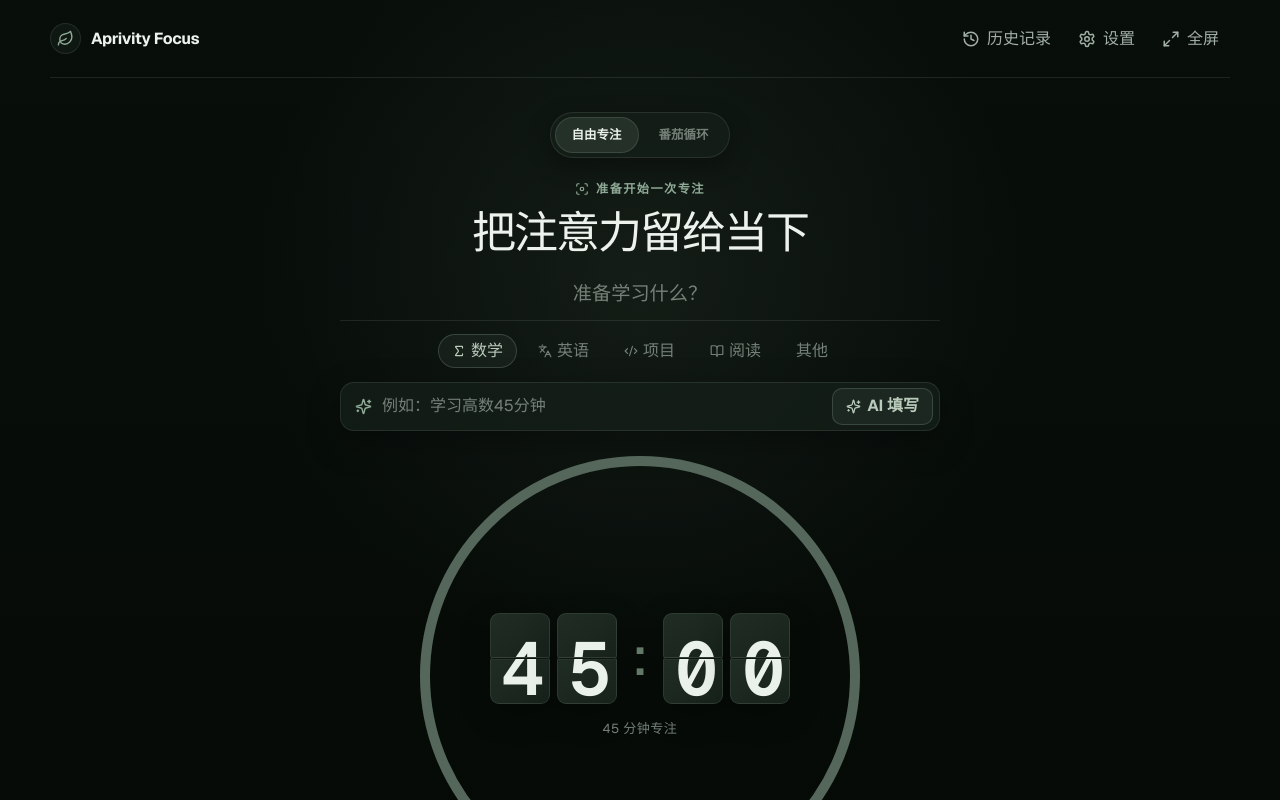
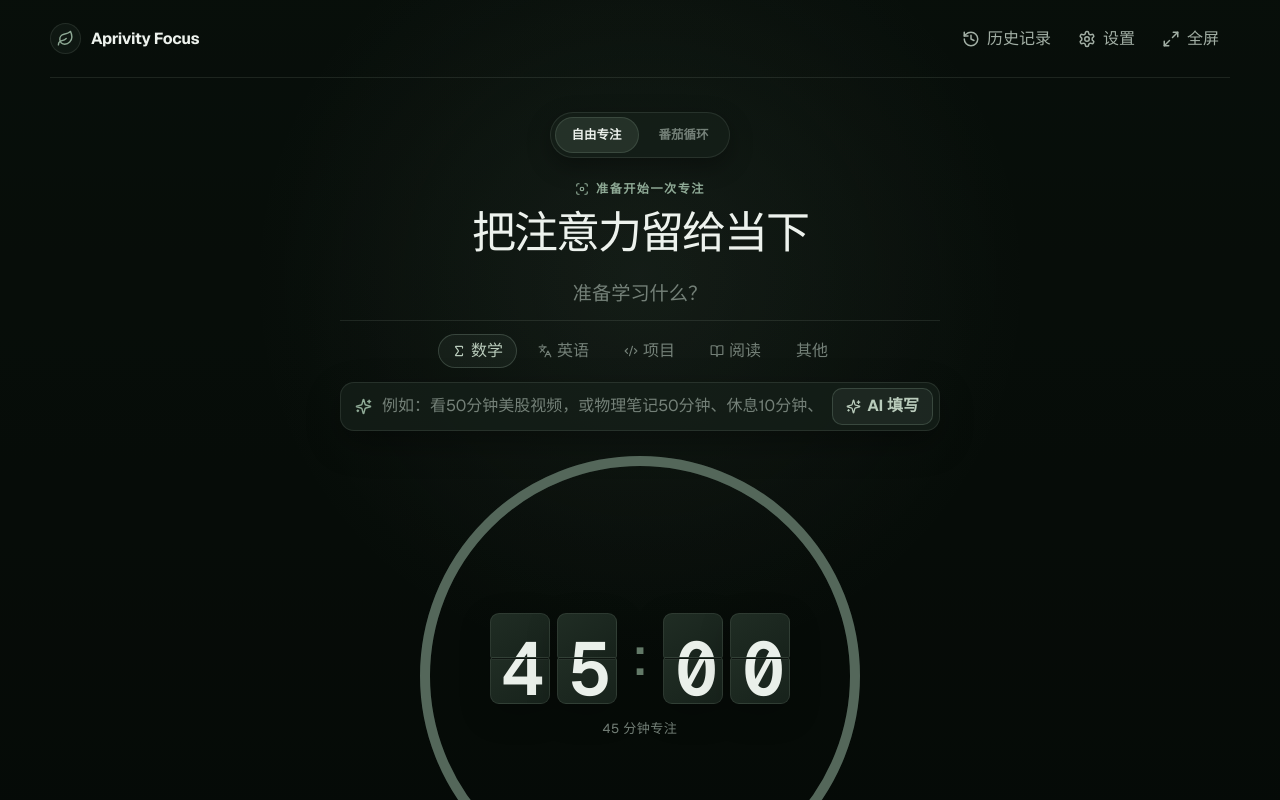
Before and after one commit to Aprivity/study-timer, a Next.js app: page / in a window 1280 px wide. Shown: the top 800 px of the page. Built offline with nearby package versions, Linux system fonts and the light colour scheme.

Commit message:
feat: apply unified AI timer settings

```diff
--- a/components/focus/FocusTimer.tsx
+++ b/components/focus/FocusTimer.tsx
@@ -13,20 +13,18 @@ import { addSessionUnique, createStoppedSession } from "@/lib/sessions";
 import { formatDuration } from "@/lib/time-format";
 import { createCompletionNotification, getNotificationPermission, isNotificationSupported, sendBrowserNotification, shouldSendDesktopNotification } from "@/lib/notifications";
 import type { FocusSession } from "@/types/focus-session";
-import type { FocusParseResult } from "@/types/focus-ai";
-import type { PomodoroParseResult } from "@/types/pomodoro-ai";
 import type { PomodoroCycleState, PomodoroPhase, TimerMode } from "@/types/pomodoro";
+import type { TimerParseResult } from "@/types/timer-ai";
 import type { PersistedTimer } from "@/types/timer";
 import { CompleteDialog } from "@/components/dialogs/CompleteDialog";
 import { ConfirmEndDialog } from "@/components/dialogs/ConfirmEndDialog";
 import { PomodoroPhaseHeader } from "@/components/pomodoro/PomodoroPhaseHeader";
-import { AiPomodoroInput } from "@/components/pomodoro/AiPomodoroInput";
 import { PomodoroTimerControls } from "@/components/pomodoro/PomodoroTimerControls";
 import { PomodoroTransitionDialog } from "@/components/pomodoro/PomodoroTransitionDialog";
 import { TimerModeSelector } from "@/components/pomodoro/TimerModeSelector";
 import { TodaySummary } from "@/components/stats/TodaySummary";
 import { FlipClock } from "./FlipClock";
-import { AiFocusInput } from "./AiFocusInput";
+import { AiTimerInput } from "./AiTimerInput";
 import { ProgressRing } from "./ProgressRing";
 import { TaskInput } from "./TaskInput";
 import { TimePresets } from "./TimePresets";
@@ -223,16 +221,26 @@ export function FocusTimer() {
 
   const locked = timer.status === "running" || timer.status === "paused";
   const canConfigurePomodoro = mode === "pomodoro" && timer.status === "idle" && cycle.state.phase === "focus" && cycle.state.currentRound === 1 && !cycle.state.cycleId;
-  const applyAiFocusResult = (result: FocusParseResult): boolean => {
+  const canUseAi = timer.status === "idle" && (mode === "free" || canConfigurePomodoro);
+  const applyAiTimerResult = (result: TimerParseResult): boolean => {
     const liveState = liveConfigurationState.current;
-    if (liveState.mode !== "free" || liveState.status !== "idle") return false;
+    const currentPomodoroIsConfigurable = liveState.mode !== "pomodoro" || (liveState.cycle.phase === "focus" && liveState.cycle.currentRound === 1 && !liveState.cycle.cycleId);
+    if (liveState.status !== "idle" || !currentPomodoroIsConfigurable) return false;
+
     if (result.task_name !== null) setTaskName(result.task_name);
-    if (result.duration_minutes !== null) timer.setDuration(result.duration_minutes * 60);
-    return true;
-  };
-  const applyAiPomodoroResult = (result: PomodoroParseResult): boolean => {
-    const liveState = liveConfigurationState.current;
-    if (liveState.mode !== "pomodoro" || liveState.status !== "idle" || liveState.cycle.phase !== "focus" || liveState.cycle.currentRound !== 1 || liveState.cycle.cycleId) return false;
+    if (result.mode === "free") {
+      if (liveState.mode !== "free") {
+        setMode("free");
+        setSettings({ ...settings, timerMode: "free" });
+        restoreCycle(null);
+        timer.reset((result.duration_minutes ?? settings.defaultDurationMinutes) * 60);
+        setTransition(null); setCompleteDialogOpen(false); setStartedAt(null); setSessionToken(null); setSavedSessionToken(null); setNotifiedToken(null);
+      } else if (result.duration_minutes !== null) {
+        timer.setDuration(result.duration_minutes * 60);
+      }
+      return true;
+    }
+
     const nextPomodoro = {
       ...settings.pomodoro,
       focusMinutes: result.focus_minutes ?? settings.pomodoro.focusMinutes,
@@ -240,9 +248,15 @@ export function FocusTimer() {
       roundsBeforeLongBreak: result.rounds ?? settings.pomodoro.roundsBeforeLongBreak,
       longBreakMinutes: result.long_break_minutes ?? settings.pomodoro.longBreakMinutes,
     };
-    if (result.task_name !== null) setTaskName(result.task_name);
-    setSettings({ ...settings, pomodoro: nextPomodoro });
-    if (result.focus_minutes !== null) timer.setDuration(result.focus_minutes * 60);
+    setSettings({ ...settings, timerMode: "pomodoro", pomodoro: nextPomodoro });
+    if (liveState.mode !== "pomodoro") {
+      setMode("pomodoro");
+      restoreCycle(null);
+      timer.reset(nextPomodoro.focusMinutes * 60);
+      setTransition(null); setCompleteDialogOpen(false); setStartedAt(null); setSessionToken(null); setSavedSessionToken(null); setNotifiedToken(null);
+    } else if (result.focus_minutes !== null) {
+      timer.setDuration(result.focus_minutes * 60);
+    }
     return true;
   };
   const canEditTask = timer.status === "idle" && (mode === "free" || (cycle.state.phase === "focus" && cycle.state.currentRound === 1 && !cycle.state.cycleId));
@@ -257,8 +271,7 @@ export function FocusTimer() {
       <TimerModeSelector mode={mode} disabled={timer.status !== "idle"} onChange={changeMode} />
       <div className="focus-heading"><p className="focus-status"><Focus size={14} />{statusText}</p><h1>{locked || timer.status === "completed" || (mode === "pomodoro" && cycle.state.cycleId) ? (taskName.trim() || "未命名专注") : "把注意力留给当下"}</h1></div>
       {canEditTask && <TaskInput taskName={taskName} category={category} disabled={false} onTaskChange={setTaskName} onCategoryChange={setCategory} />}
-      {mode === "free" && <AiFocusInput disabled={timer.status !== "idle"} onParsed={applyAiFocusResult} />}
-      {mode === "pomodoro" && <AiPomodoroInput disabled={!canConfigurePomodoro} onParsed={applyAiPomodoroResult} />}
+      <AiTimerInput disabled={!canUseAi} onParsed={applyAiTimerResult} />
       {mode === "pomodoro" && <PomodoroPhaseHeader state={cycle.state} settings={settings.pomodoro} />}
       <ProgressRing progress={progress} status={timer.status} phase={mode === "pomodoro" ? cycle.state.phase : undefined}><FlipClock seconds={timer.remainingSeconds} animate={timer.status === "running" && !settings.reduceMotion} /><p className="ring-caption">{timer.status === "paused" ? "时间已经为你停下" : mode === "pomodoro" ? `${getPomodoroPhaseLabel(cycle.state.phase)} · ${Math.round(timer.totalSeconds / 60)} 分钟` : timer.status === "running" ? "保持呼吸，继续向前" : timer.status === "completed" ? (timer.remainingSeconds === 0 ? "专注已完成并记录" : "实际专注时长已保存") : `${Math.round(timer.totalSeconds / 60)} 分钟专注`}</p></ProgressRing>
       {mode === "free" ? <TimerControls status={timer.status} onStart={begin} onPause={timer.pause} onResume={timer.resume} onEnd={requestEnd} onReset={startNewFocus} onHistory={() => router.push("/history")} /> : <PomodoroTimerControls status={timer.status} phase={cycle.state.phase} onStart={begin} onPause={timer.pause} onResume={timer.resume} onEndFocus={requestEnd} onSkipBreak={skipBreak} onResetCycle={resetPomodoroCycle} />}
```
